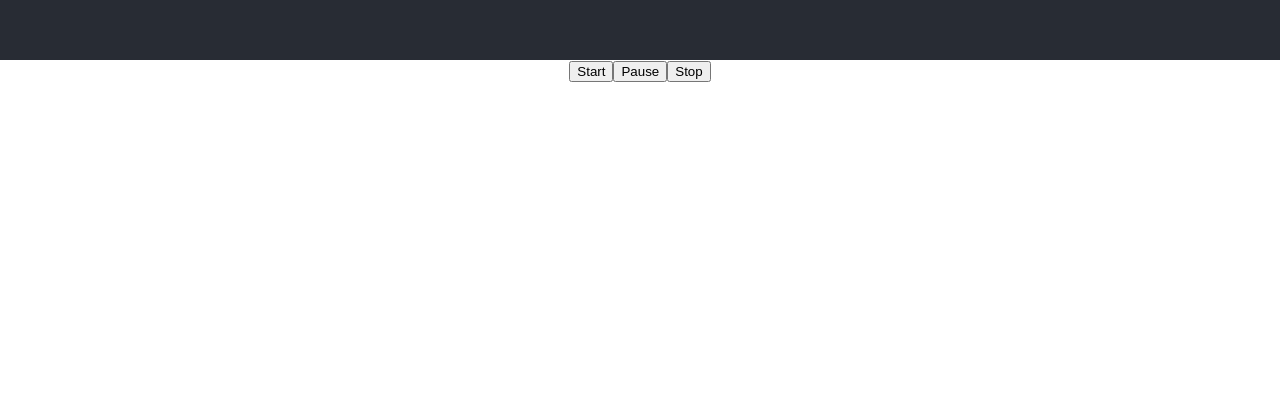
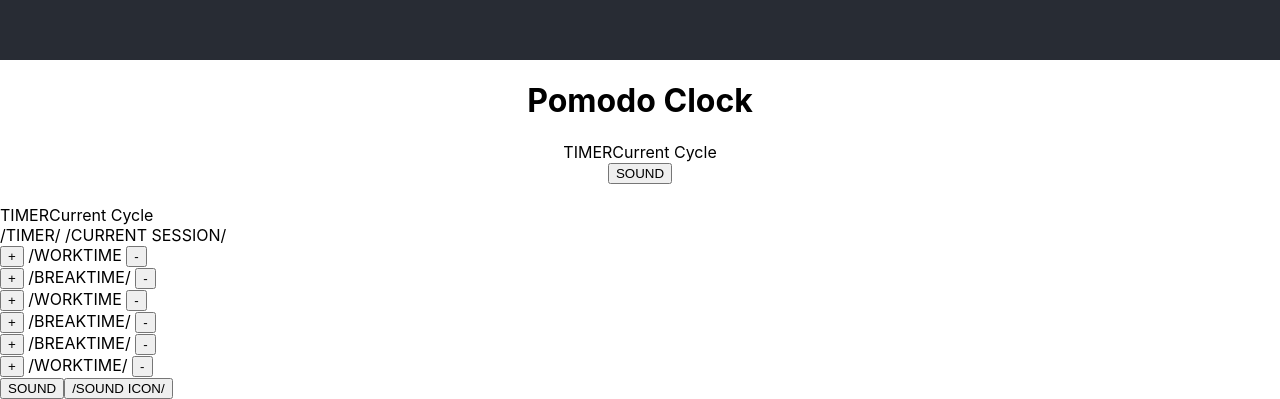
Before and after one commit to LarrySimiyu/handTracking, a React (Create React App) app in the folder handy-tool/: page / in a window 1280 px wide. Shown: the part 822-1221 px from the top of the page. Before the commit the page ends 904 px from the top, so only its background shows below. Built offline with nearby package versions, Linux system fonts and the light colour scheme; no server answers.

Commit message:
changes made to components

```diff
--- a/handy-tool/src/App.js
+++ b/handy-tool/src/App.js
@@ -6,6 +6,8 @@ import * as tf from "@tensorflow/tfjs";
 import * as handpose from "@tensorflow-models/handpose";
 import Webcam from "react-webcam";
 import { drawHand } from "./utilities";
+import Timer from "./Timer";
+import Sound from "./Sound";
 
 function App() {
   const webcamRef = useRef(null);
@@ -64,8 +66,6 @@ function App() {
   // Warning Time (user input)
   // Play warning audio
 
-
-
   return (
     <div className="App">
       <h1>WOW THIS IS TOXIC</h1>
@@ -101,16 +101,10 @@ function App() {
         />
       </header>
 
-
-      <div id = "pomodoro-container">
-        <div id = "pomodoro-clock">
-          <div id = "pomodoro-timer"></div>
-          <div id = "pomodoro-clock-actions">
-            <button id = "pomodoro-start">Start</button>
-            <button id = "pomodoro-pause">Pause</button>
-            <button  id = "pomodoro-stop">Stop</button>
-          </div>
-        </div>
+      <div className="main">
+        <h1>Pomodo Clock</h1>
+        <Timer />
+        <Sound />
       </div>
     </div>
   );
--- /dev/null
+++ b/handy-tool/src/BreakController.js
@@ -0,0 +1,16 @@
+import React, { Component } from "react";
+
+class BreakController extends Component {
+  state = {};
+  render() {
+    return (
+      <div>
+        <button> + </button>
+        <span> /BREAKTIME/ </span>
+        <button> - </button>
+      </div>
+    );
+  }
+}
+
+export default BreakController;
--- /dev/null
+++ b/handy-tool/src/Sound.js
@@ -0,0 +1,12 @@
+import React, { Component } from 'react';
+
+class Sound extends Component {
+    state = {  }
+    render() {
+        return (
+            <button>SOUND</button>
+         );
+    }
+}
+
+export default Sound;
--- /dev/null
+++ b/handy-tool/src/Timer.js
@@ -0,0 +1,14 @@
+import React, { Component } from "react";
+
+class Timer extends Component {
+  render() {
+    return (
+      <div>
+        <span>TIMER</span>
+        <span>Current Cycle</span>
+      </div>
+    );
+  }
+}
+
+export default Timer;
--- /dev/null
+++ b/handy-tool/src/TimerController.js
@@ -0,0 +1,17 @@
+import React, { Component } from 'react';
+import WorkController from './WorkControllers'
+import BreakController from './BreakController'
+
+class TimerControllers extends Component {
+    state = {  }
+    render() {
+        return (
+            <div className="timer-controllers">
+                <WorkController />
+                <BreakController />
+            </div>
+         );
+    }
+}
+
+export default TimerControllers;
--- /dev/null
+++ b/handy-tool/src/WorkControllers.js
@@ -0,0 +1,17 @@
+import React, { Component } from 'react'
+
+
+class WorkController extends Component {
+    state = {  }
+    render() {
+        return (
+            <di>
+                <button> + </button>
+                <span> /WORKTIME </span>
+                <button> - </button>
+            </di>
+         );
+    }
+}
+
+export default WorkController;
--- a/handy-tool/src/index.js
+++ b/handy-tool/src/index.js
@@ -4,9 +4,40 @@ import './index.css';
 import App from './App';
 import reportWebVitals from './reportWebVitals';
 
+import Timer from './Timer';
+import TimerControllers from './TimerController'
+import WorkController from './WorkControllers'
+import BreakController from './BreakController'
+import Sound from './Sound';
+
 ReactDOM.render(
   <React.StrictMode>
     <App />
+    <div>
+      <h1 />
+        <Timer />
+        <div>
+          <span> /TIMER/ </span>
+          <span>/CURRENT SESSION/</span>
+        </div>
+        <TimerControllers />
+        <div>
+          <WorkController />
+          <div>
+            <button> + </button>
+            <span> /BREAKTIME/ </span>
+            <button> - </button>
+          </div>
+          <BreakController />
+          <div>
+            <button> + </button>
+            <span> /WORKTIME/ </span>
+            <button> - </button>
+          </div>
+        </div>
+        <Sound />
+          <button>/SOUND ICON/</button>
+    </div>
   </React.StrictMode>,
   document.getElementById('root')
 );
```
